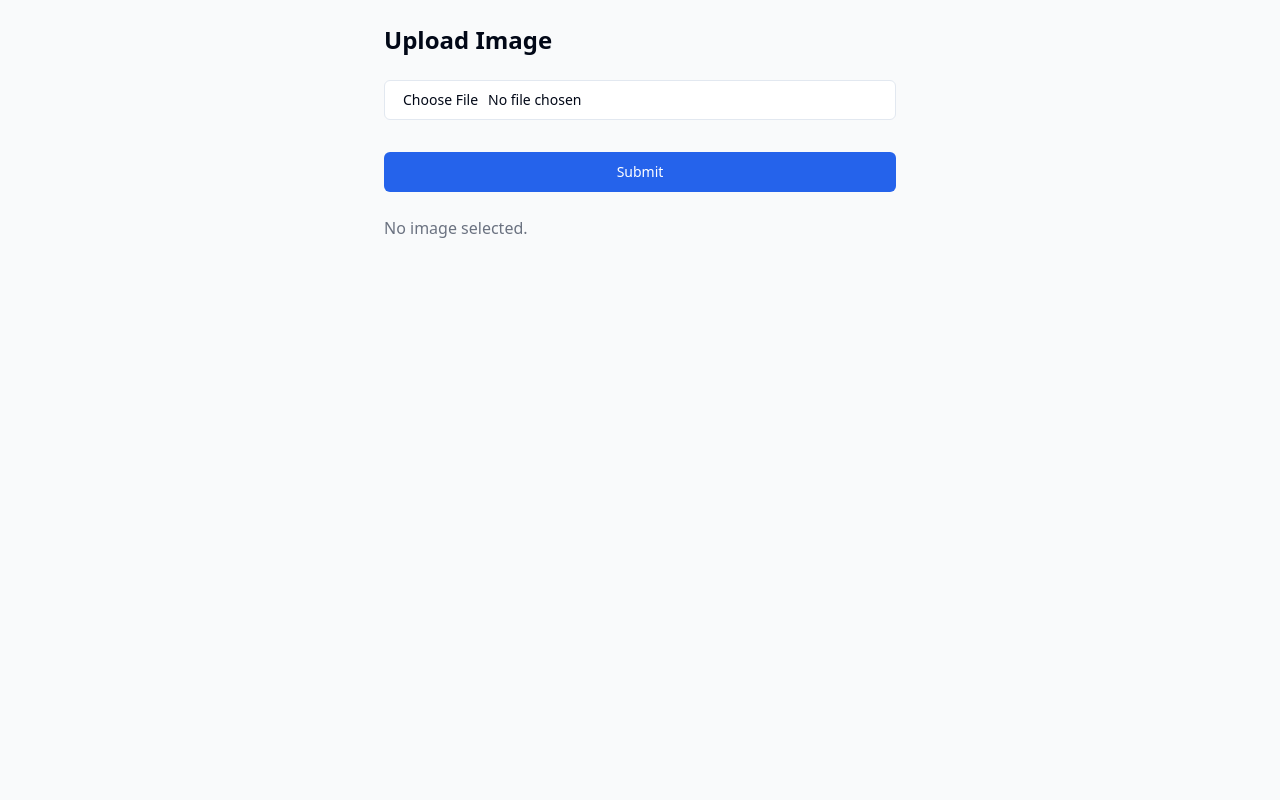
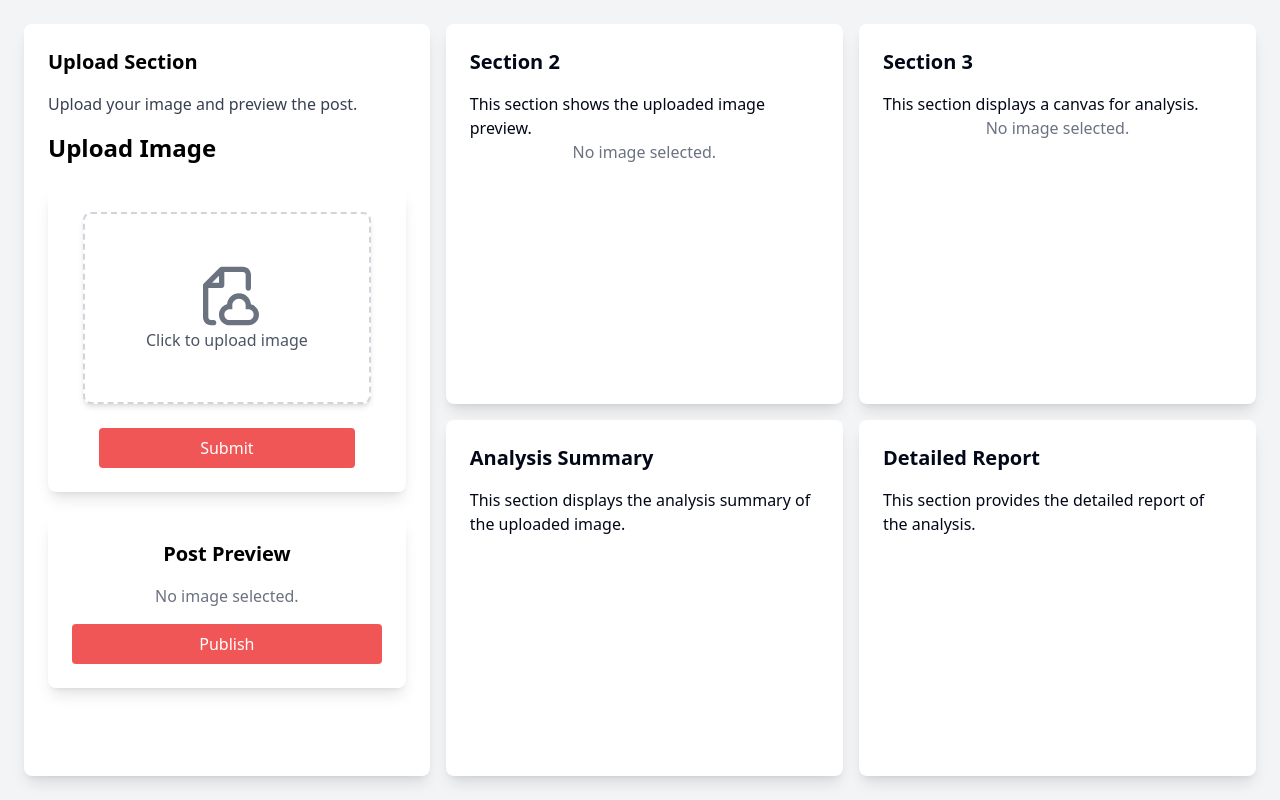
Before and after one commit to Vaithiyanathant/VISION-SENSE-KYN-HACKATHON, a React (Vite) app: page /Image in a window 1280 px wide. Built offline with nearby package versions, Linux system fonts and the light colour scheme.

Commit message:
image compoent ui changes :fire:

```diff
--- a/src/App.jsx
+++ b/src/App.jsx
@@ -53,6 +53,7 @@ const App = () => {
 						path='/SocailHome'
 						element={<SocailHome />}
 					/>
+
 				</Routes>
 			</Router>
 		</>
--- a/src/Pages/ImageCheck.jsx
+++ b/src/Pages/ImageCheck.jsx
@@ -195,47 +195,151 @@ const ImageCheck = () => {
   }, [filePreview, boundingBoxes, bloodDetectionResults]);
 
   return (
-    <div className="min-h-screen bg-gray-50 p-6 flex">
-      <div className="flex flex-col w-full max-w-lg mx-auto">
-        <h1 className="text-2xl font-bold mb-6">Upload Image</h1>
+		<>
+			<div className='flex flex-row min-h-screen bg-gray-100 p-6 gap-4'>
+				{/* Left Column */}
+				<div className='w-full md:w-1/3 bg-white p-6 rounded-lg shadow-lg'>
+					<h2 className='text-xl font-semibold mb-4 text-black'>
+						Upload Section
+					</h2>
+					<p className='text-gray-700 mb-4'>
+						Upload your image and preview the post.
+					</p>
 
-        <div className="mb-4">
-          <Input type="file" accept="image/*" onChange={handleFileChange} />
+					<div className='flex flex-col w-full max-w-lg mx-auto'>
+						<h1 className='text-2xl font-bold mb-6 text-black'>Upload Image</h1>
+
+						{/* Upload Image Button */}
+						<div className='flex flex-col items-center justify-center bg-[#ffffff] p-6 rounded-lg shadow-lg'>
+							{/* Upload Label */}
+							<label
+								htmlFor='file-upload'
+								className='custum-file-upload flex flex-col items-center justify-center h-48 w-72 cursor-pointer border-2 border-dashed border-gray-300 bg-[#ffffff] rounded-lg shadow-md hover:border-[#f15656] hover:bg-[#f9f9f9] transition'>
+								<div className='icon flex items-center justify-center'>
+									<svg
+										xmlns='http://www.w3.org/2000/svg'
+										fill='currentColor'
+										viewBox='0 0 24 24'
+										className='h-16 w-16 text-gray-500'>
+										<path
+											fillRule='evenodd'
+											d='M10 1C9.73478 1 9.48043 1.10536 9.29289 1.29289L3.29289 7.29289C3.10536 7.48043 3 7.73478 3 8V20C3 21.6569 4.34315 23 6 23H7C7.55228 23 8 22.5523 8 22C8 21.4477 7.55228 21 7 21H6C5.44772 21 5 20.5523 5 20V9H10C10.5523 9 11 8.55228 11 8V3H18C18.5523 3 19 3.44772 19 4V9C19 9.55228 19.4477 10 20 10C20.5523 10 21 9.55228 21 9V4C21 2.34315 19.6569 1 18 1H10ZM9 7H6.41421L9 4.41421V7ZM14 15.5C14 14.1193 15.1193 13 16.5 13C17.8807 13 19 14.1193 19 15.5V16V17H20C21.1046 17 22 17.8954 22 19C22 20.1046 21.1046 21 20 21H13C11.8954 21 11 20.1046 11 19C11 17.8954 11.8954 17 13 17H14V16V15.5ZM16.5 11C14.142 11 12.2076 12.8136 12.0156 15.122C10.2825 15.5606 9 17.1305 9 19C9 21.2091 10.7909 23 13 23H20C22.2091 23 24 21.2091 24 19C24 17.1305 22.7175 15.5606 20.9844 15.122C20.7924 12.8136 18.858 11 16.5 11Z'
+											clipRule='evenodd'
+										/>
+									</svg>
+								</div>
+								<div className='text flex items-center justify-center'>
+									<span className='text-gray-600'>Click to upload image</span>
+								</div>
+								<input
+									type='file'
+									id='file-upload'
+									accept='image/*'
+									onChange={handleFileChange}
+									className='hidden'
+								/>
+							</label>
+
+							{/* Submit Button */}
+							<button
+								onClick={handleSubmit}
+								className='mt-6 bg-[#f15656] text-white py-2 px-6 rounded hover:bg-[#d14e4e] transition-all w-64'
+								disabled={isLoading}>
+								{isLoading ? "Analyzing..." : "Submit"}
+							</button>
 						</div>
 
-        <Button
-          onClick={handleSubmit}
-          className="mt-4 bg-blue-600 text-white"
-          disabled={isLoading}
+						{/* Post Preview */}
+						<div className="flex flex-col items-center justify-center bg-[#ffffff] p-6 rounded-lg shadow-lg w-full max-w-sm mt-6 mx-auto">
+  <h2 className="text-xl font-semibold mb-4 text-black">Post Preview</h2>
+  {file ? (
+    <div className="w-full h-64 border rounded shadow overflow-hidden">
+      <img
+        src={URL.createObjectURL(file)}
+        alt="Uploaded Post"
+        className="object-cover w-full h-full"
+      />
+    </div>
+  ) : (
+    <p className="text-gray-500 text-center">No image selected.</p>
+  )}
+  <button
+    className="mt-4 bg-[#f15656] text-white py-2 px-6 rounded hover:bg-[#d14e4e] w-full transition"
+    onClick={() => alert("Post Published!")}
   >
-          {isLoading ? "Analyzing..." : "Submit"}
-        </Button>
+    Publish
+  </button>
+</div>
 
-        <div className="mt-6">
-          {filePreview && (
+					</div>
+				</div>
+
+				{/* Right Column */}
+				<div className='w-full md:w-2/3 grid grid-cols-2 gap-4'>
+					{/* Section 2 */}
+					<div className='bg-white p-6 rounded-lg shadow-lg'>
+						<h2 className='text-xl font-semibold mb-4'>Section 2</h2>
+						<p>This section shows the uploaded image preview.</p>
+						{file ? (
+							<div className='w-full h-ful border rounded shadow overflow-hidden'>
+								<img
+									src={URL.createObjectURL(file)}
+									alt='Uploaded Image'
+									className='object-cover w-full h-full'
+								/>
+							</div>
+						) : (
+							<p className='text-gray-500 text-center'>No image selected.</p>
+						)}
+					</div>
+
+					{/* Section 3 */}
+					<div className='bg-white p-6 rounded-lg shadow-lg'>
+						<h2 className='text-xl font-semibold mb-4'>Section 3</h2>
+						<p>This section displays a canvas for analysis.</p>
+						{filePreview ? (
+							<div className='w-full h-ful border rounded shadow overflow-hidden'>
 								<canvas
 									ref={canvasRef}
-              className="border rounded shadow"
-              style={{ maxWidth: "100%" }}
-            ></canvas>
+									className='w-full h-full'></canvas>
+							</div>
+						) : (
+							<p className='text-gray-500 text-center'>No image selected.</p>
 						)}
-          {!filePreview && <p className="text-gray-500">No image selected.</p>}
 					</div>
 
+					{/* Section 4 */}
+					<div className='bg-white p-6 rounded-lg shadow-lg'>
+						<h2 className='text-xl font-semibold mb-4'>Analysis Summary</h2>
+						<p>
+							This section displays the analysis summary of the uploaded image.
+						</p>
 						{report && (
-          <div className="mt-6">
-            <h2 className="text-lg font-semibold mb-4">Analysis Summary:</h2>
-            <p className="bg-gray-100 p-4 rounded">{report.summary}</p>
-            <h2 className="text-lg font-semibold mt-6">Detailed Report:</h2>
-            <pre className="bg-gray-100 p-4 rounded">
+							<div className='mt-6 bg-white p-6 rounded-lg shadow-lg'>
+								<h2 className='text-lg font-semibold mb-4'>
+									Analysis Summary:
+								</h2>
+								<p className='bg-gray-100 p-4 rounded'>{report.summary}</p>
+							</div>
+						)}
+					</div>
+
+					{/* Section 5 */}
+					<div className='bg-white p-6 rounded-lg shadow-lg'>
+						<h2 className='text-xl font-semibold mb-4'>Detailed Report</h2>
+						<p>This section provides the detailed report of the analysis.</p>
+						{report && (
+							<div className='mt-6 bg-white p-6 rounded-lg shadow-lg'>
+								<h2 className='text-lg font-semibold mb-4'>Detailed Report:</h2>
+								<pre className='bg-gray-100 p-4 rounded'>
 									{JSON.stringify(report, null, 2)}
 								</pre>
 							</div>
 						)}
-
-        {error && <p className="text-red-500 mt-4">{error}</p>}
 					</div>
 				</div>
+			</div>
+		</>
 	);
 };
 
```
Lines whose indentation alone changed are shown as unchanged.
